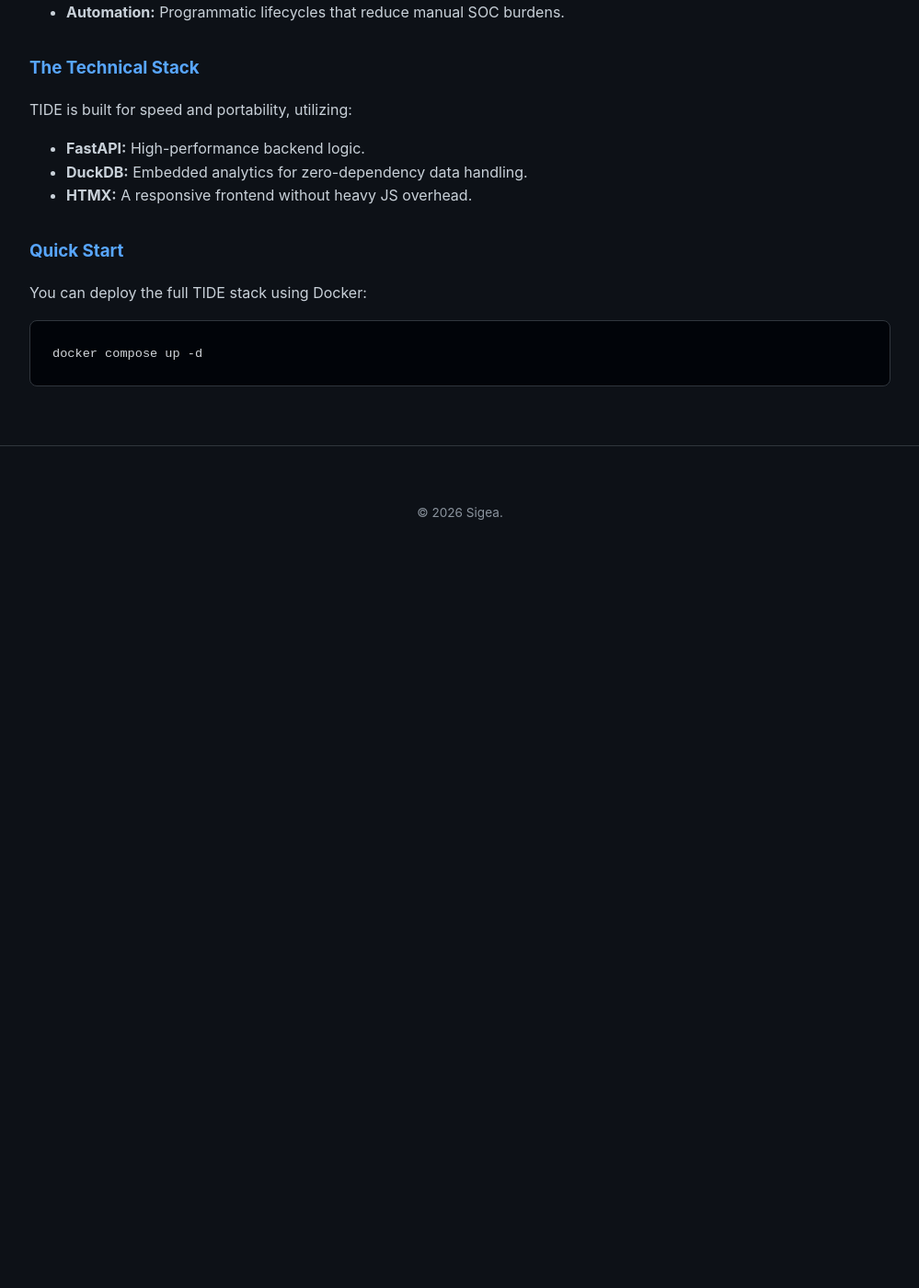
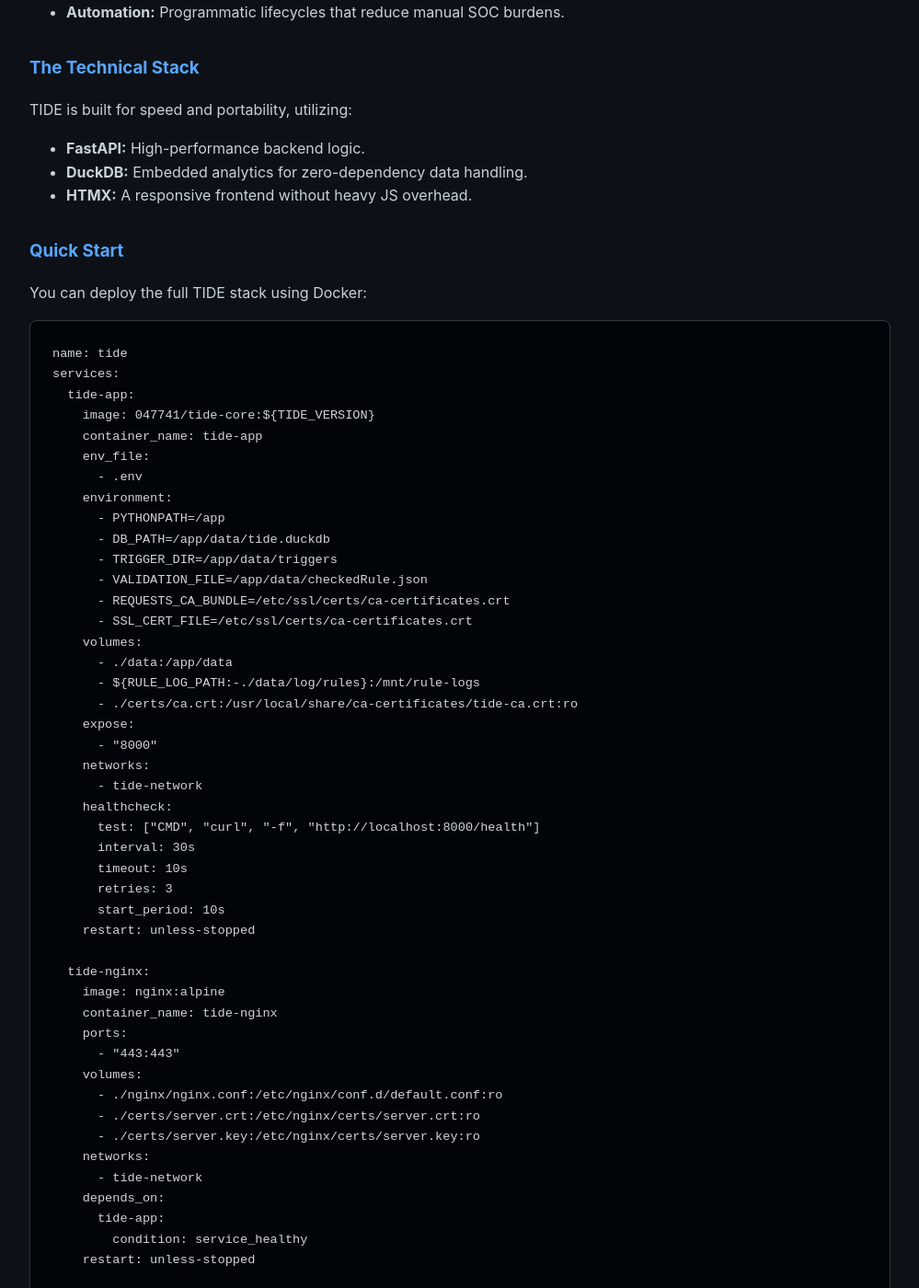
Before and after one commit to sigeauk/sigeauk.github.io, a Jekyll site: the page built from _posts/2026-02-24-introducing-tide.md, in a window 1280 px wide and 1400 px high, scrolled down 449 px. Shown: the whole window at 92% size, without its empty margins (140-1139 px from the left). Built offline with Jekyll 4.4.1, drawn with Linux system fonts in a browser that asks for light colours; before the commit the page ends 1079 px from its top, so only the background shows below that; some of the changed text lies outside the part shown.

Commit message:
code block test

````diff
--- a/_posts/2026-02-24-introducing-tide.md
+++ b/_posts/2026-02-24-introducing-tide.md
@@ -25,6 +25,91 @@
 ### Quick Start
 You can deploy the full TIDE stack using Docker:
 
+```yaml
+name: tide
+services:
+  tide-app:
+    image: 047741/tide-core:${TIDE_VERSION}
+    container_name: tide-app
+    env_file:
+      - .env
+    environment:
+      - PYTHONPATH=/app
+      - DB_PATH=/app/data/tide.duckdb
+      - TRIGGER_DIR=/app/data/triggers
+      - VALIDATION_FILE=/app/data/checkedRule.json
+      - REQUESTS_CA_BUNDLE=/etc/ssl/certs/ca-certificates.crt
+      - SSL_CERT_FILE=/etc/ssl/certs/ca-certificates.crt
+    volumes:
+      - ./data:/app/data
+      - ${RULE_LOG_PATH:-./data/log/rules}:/mnt/rule-logs
+      - ./certs/ca.crt:/usr/local/share/ca-certificates/tide-ca.crt:ro
+    expose:
+      - "8000"
+    networks:
+      - tide-network
+    healthcheck:
+      test: ["CMD", "curl", "-f", "http://localhost:8000/health"]
+      interval: 30s
+      timeout: 10s
+      retries: 3
+      start_period: 10s
+    restart: unless-stopped
+
+  tide-nginx:
+    image: nginx:alpine
+    container_name: tide-nginx
+    ports:
+      - "443:443"
+    volumes:
+      - ./nginx/nginx.conf:/etc/nginx/conf.d/default.conf:ro
+      - ./certs/server.crt:/etc/nginx/certs/server.crt:ro
+      - ./certs/server.key:/etc/nginx/certs/server.key:ro
+    networks:
+      - tide-network
+    depends_on:
+      tide-app:
+        condition: service_healthy
+    restart: unless-stopped
+
+networks:
+  tide-network:
+    driver: bridge
+```
+```env
+TIDE_VERSION=2.4.0
+APP_URL=https://tide
+SYNC_INTERVAL_MINUTES=60
+
+AUTH_DISABLED=false
+SSL_VERIFY=true
+
+KEYCLOAK_URL=http://keycloak:8080
+KEYCLOAK_INTERNAL_URL=http://keycloak:8080
+KEYCLOAK_REALM=tide
+KEYCLOAK_CLIENT_ID=tide-app
+KEYCLOAK_CLIENT_SECRET=
+
+ELASTICSEARCH_URL=http://elasticsearch:9200
+ELASTIC_URL=http://kibana:5601
+ELASTIC_API_KEY=
+KIBANA_SPACES=production, staging
+
+OPENCTI_URL=http://opencti:8080
+OPENCTI_TOKEN=
+
+GITLAB_URL=http://gitlab:8929
+GITLAB_TOKEN=
+
+MITRE_SOURCE=/opt/repos/mitre/enterprise-attack.json
+MITRE_MOBILE_SOURCE=/opt/repos/mitre/mobile-attack.json
+MITRE_ICS_SOURCE=/opt/repos/mitre/ics-attack.json
+MITRE_PRE_SOURCE=/opt/repos/mitre/pre-attack.json
+SIGMA_SOURCE=/opt/repos/sigma/rules
+
+RULE_LOG_PATH=./data/log/rules
+```
+
 ```bash
 docker compose up -d
 ```
````
Also changed, not shown: products.html (+4 -4 lines).
